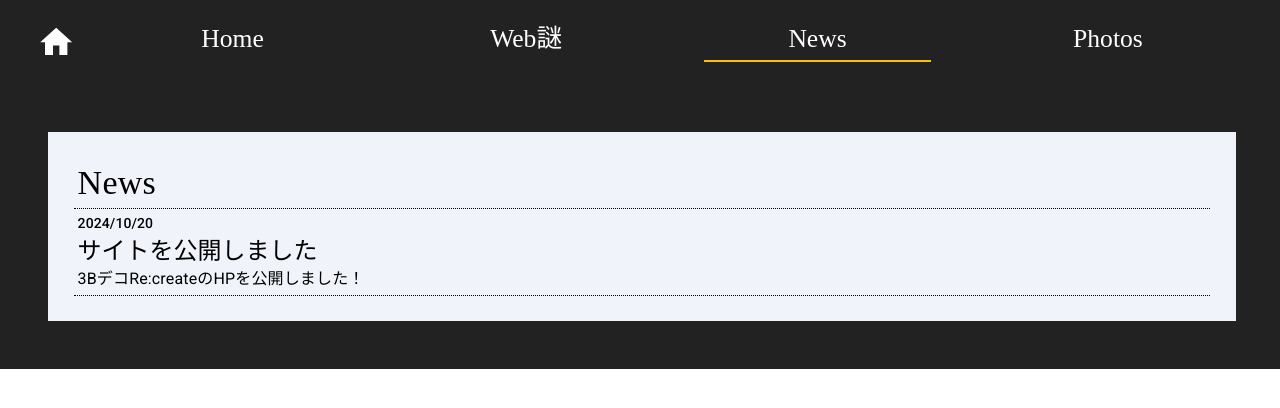
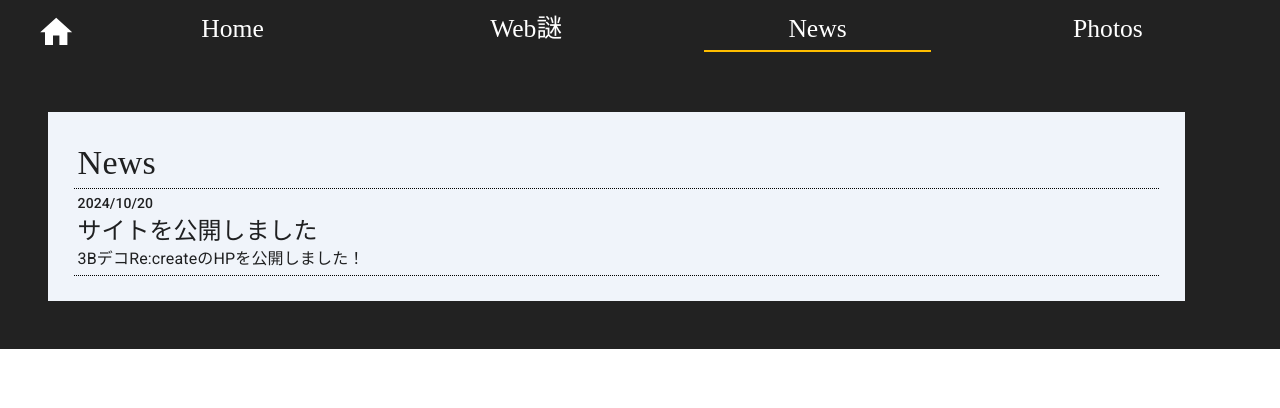
Before and after one commit to tk-jr3-reboot2024/tk-jr3-reboot2024.github.io, a React (Create React App) app: page /introduction/b/news in a window 1280 px wide. Shown: the top 408 px of the page. Built offline with nearby package versions, Linux system fonts and the light colour scheme.

Commit message:
Update News.js

```diff
--- a/src/components/introduction/3b-components/News.js
+++ b/src/components/introduction/3b-components/News.js
@@ -1,5 +1,5 @@
 import React from 'react';
-import { Grid, Typography, Box } from '@mui/material';
+import { Grid, Typography, Box, CssBaseline } from '@mui/material';
 
 function News({box_width}) {
 	const NewsItems=[
@@ -10,6 +10,8 @@ function News({box_width}) {
 		}
 	];
 	return (
+		<div>
+			<CssBaseline />
 			<Box sx={{ backgroundColor: '#f0f4fa', padding: '2vw', width: box_width}}>
 				<Grid container alignItems="center" sx={{ borderBottom: '1px dotted #000', padding: '4px' }}>
 					<Typography variant="h4" sx={{ fontFamily: 'serif'}}>News</Typography>
@@ -30,6 +32,7 @@ function News({box_width}) {
 					</Grid>
 				))}
 			</Box>
+		</div>
 	);
 }
 
```
Lines whose indentation alone changed are shown as unchanged.
